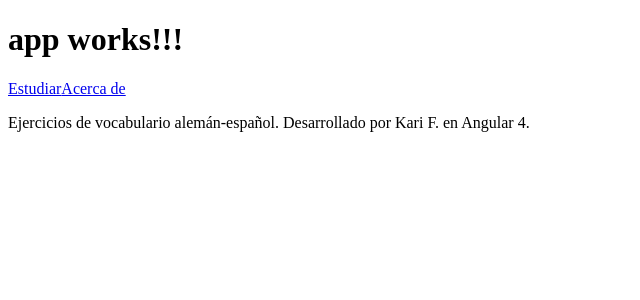
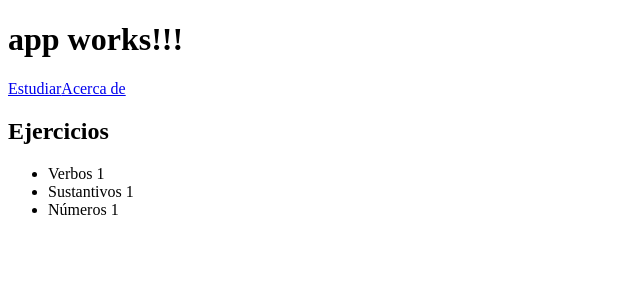
Before and after one commit to kfinnila/voca-cli, an Angular app: page /exercise in a window 1280 px wide. Before the commit this address led to /. Shown: the top 300 px of the page, without its empty margins (0-640 px from the left). Built offline with nearby package versions, Linux system fonts and the light colour scheme.

Commit message:
Components 1

```diff
--- a/src/app/app.component.html
+++ b/src/app/app.component.html
@@ -2,5 +2,4 @@
   {{title}}
 </h1>
 <app-menu></app-menu>
-<app-about></app-about>
 <router-outlet></router-outlet>
--- /dev/null
+++ b/src/app/exercise/exercise.component.html
@@ -0,0 +1,9 @@
+<h2>Ejercicios</h2>
+<div>
+  <ul>
+    <li *ngFor="let exercise of exercises"
+    >
+    <span>{{exercise.name}}</span>
+    </li>
+  </ul>
+</div>
--- /dev/null
+++ b/src/app/exercise/exercise.component.ts
@@ -0,0 +1,24 @@
+import { Component, OnInit } from '@angular/core';
+
+import { Exercise } from '../models/exercise';
+import { ExerciseService } from '../shared/exercise.service';
+
+@Component({
+  selector: 'app-exercise',
+  templateUrl: './exercise.component.html',
+  styleUrls: ['./exercise.component.css']
+})
+export class ExerciseComponent implements OnInit {
+  exercises: Exercise[];
+
+  constructor(private exerciseService: ExerciseService) { }
+
+  ngOnInit(): void {
+    this.getExercises();
+  }
+
+  getExercises(): void {
+    this.exerciseService.getExcercises().then(e => this.exercises = e);
+  }
+
+}
--- /dev/null
+++ b/src/app/models/exercise.ts
@@ -0,0 +1,5 @@
+export class Exercise {
+  id: number;
+  name: string;
+  description: string;
+}
--- /dev/null
+++ b/src/app/models/question.ts
@@ -0,0 +1,5 @@
+export class Question {
+  id: number;
+  question: string;
+  answer: string;
+}
--- /dev/null
+++ b/src/app/shared/exercise.service.ts
@@ -0,0 +1,23 @@
+import { Injectable } from '@angular/core';
+import { Headers, Http } from '@angular/http';
+
+import 'rxjs/add/operator/toPromise';
+
+import { Exercise } from '../models/exercise';
+
+@Injectable()
+export class ExerciseService {
+  private exerciseUrl = 'api/exercises';
+
+  constructor(private http: Http) {}
+
+  getExcercises(): Promise<Exercise[]> {
+    const EXER: Exercise[] = [
+      { id: 1, name: 'Verbos 1', description: "Verbos" },
+      { id: 2, name: 'Sustantivos 1', description: "Sustantivos" },
+      { id: 3, name: 'Números 1', description: ''}
+    ];
+
+    return Promise.resolve(EXER);
+  }
+}
--- a/src/app/shared/menu/menu.component.html
+++ b/src/app/shared/menu/menu.component.html
@@ -1,4 +1,4 @@
 <nav>
-  <a href="#">Estudiar</a>
-  <a href="#">Acerca de</a>
+  <a routerLink="/exercise">Estudiar</a>
+  <a routerLink="/about">Acerca de</a>
 </nav>
```
Also changed, not shown: src/app/app-routing.module.ts (+6 -1 lines), src/app/app.module.ts (+6 -2 lines), src/app/exercise/exercise.component.css (added), 2 other files (tests, documents, lock files or other folders).
